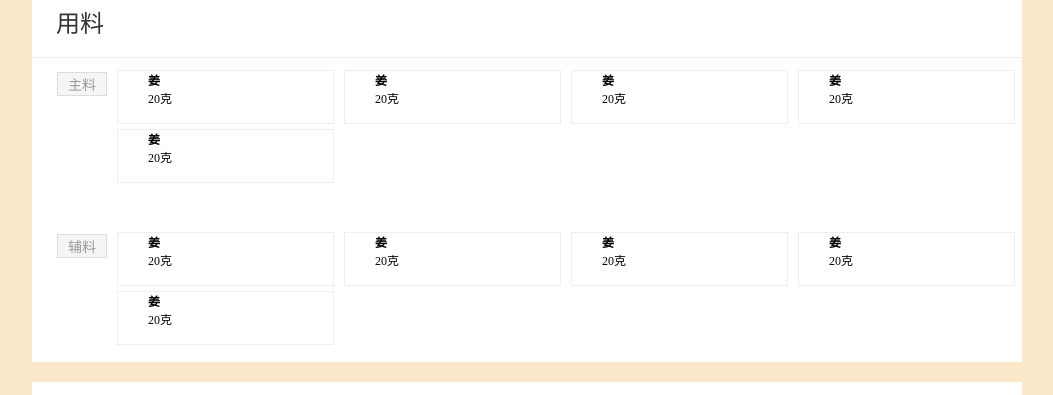
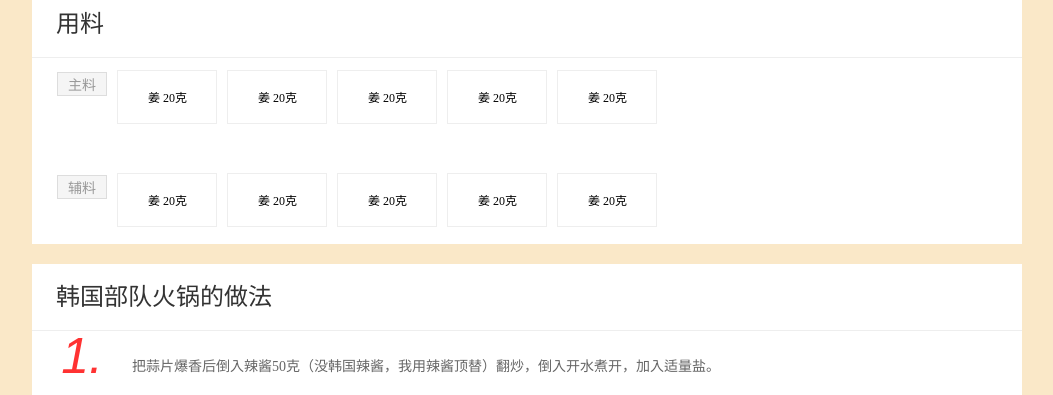
Before and after one commit to supercll/meishijie, a Vue app: page /detail in a window 1280 px wide. Shown: the part 759-1154 px from the top of the page, without its empty margins (113-1166 px from the left). Built offline with nearby package versions, Linux system fonts and the light colour scheme.

Commit message:
修改详情页

```diff
--- a/src/views/detail/detail-content.vue
+++ b/src/views/detail/detail-content.vue
@@ -7,9 +7,7 @@
         <h3>主料</h3>
         <ul>
           <li class="" v-for="n in 5" :key="n">
-            <h4>
-              姜
-            </h4>
+            姜
             <span>20克</span>
           </li>
         </ul>
@@ -18,9 +16,7 @@
         <h3>辅料</h3>
         <ul>
           <li class="" v-for="n in 5" :key="n">
-            <h4>
-              姜
-            </h4>
+            姜
             <span>20克</span>
           </li>
         </ul>
@@ -79,9 +75,10 @@
         li
           float left
           box-sizing border-box
-          width 217px
+          width 100px
+          height 54px
+          line-height 54px
           margin 0 5px 5px 5px
-          height 54px
           padding-left 30px
           border 1px solid #eee
   .detail-explain
```
